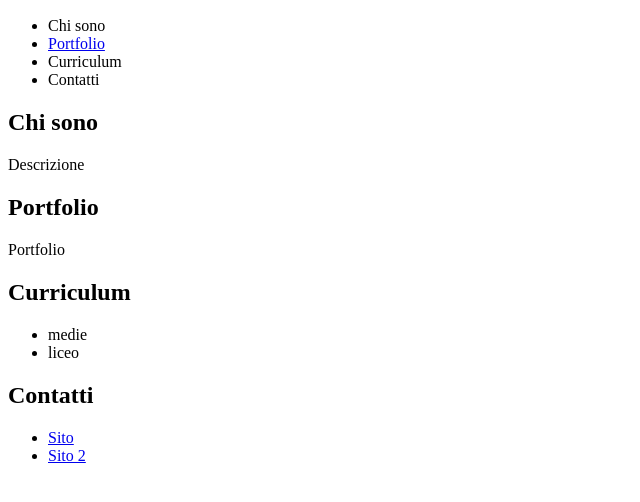
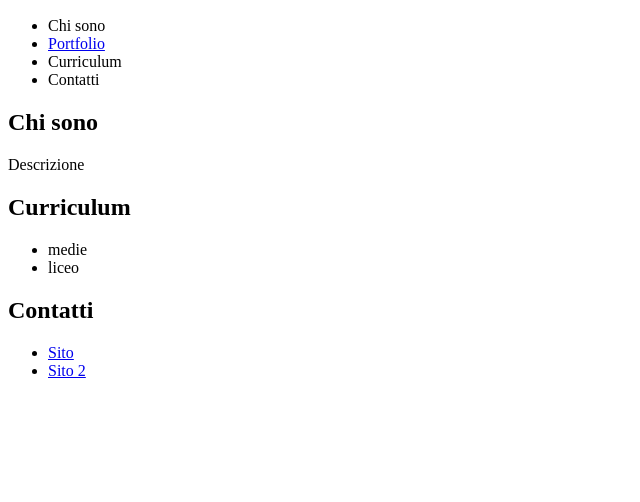
Before and after one commit to aurorasaita/progetto-elementi, a plain HTML site: page index.html in a window 1280 px wide. Shown: the part 96-598 px from the top of the page, without its empty margins (0-640 px from the left). Drawn offline with Linux system fonts and the light colour scheme.

Commit message:
modifica index 1

```diff
--- a/index.html
+++ b/index.html
@@ -16,11 +16,6 @@
 <p> Descrizione </p>
 
 
-<h2> Portfolio </h2>
-
-<p> Portfolio </p>
-
-
 <h2> Curriculum </h2>
 
 <ul>
```
